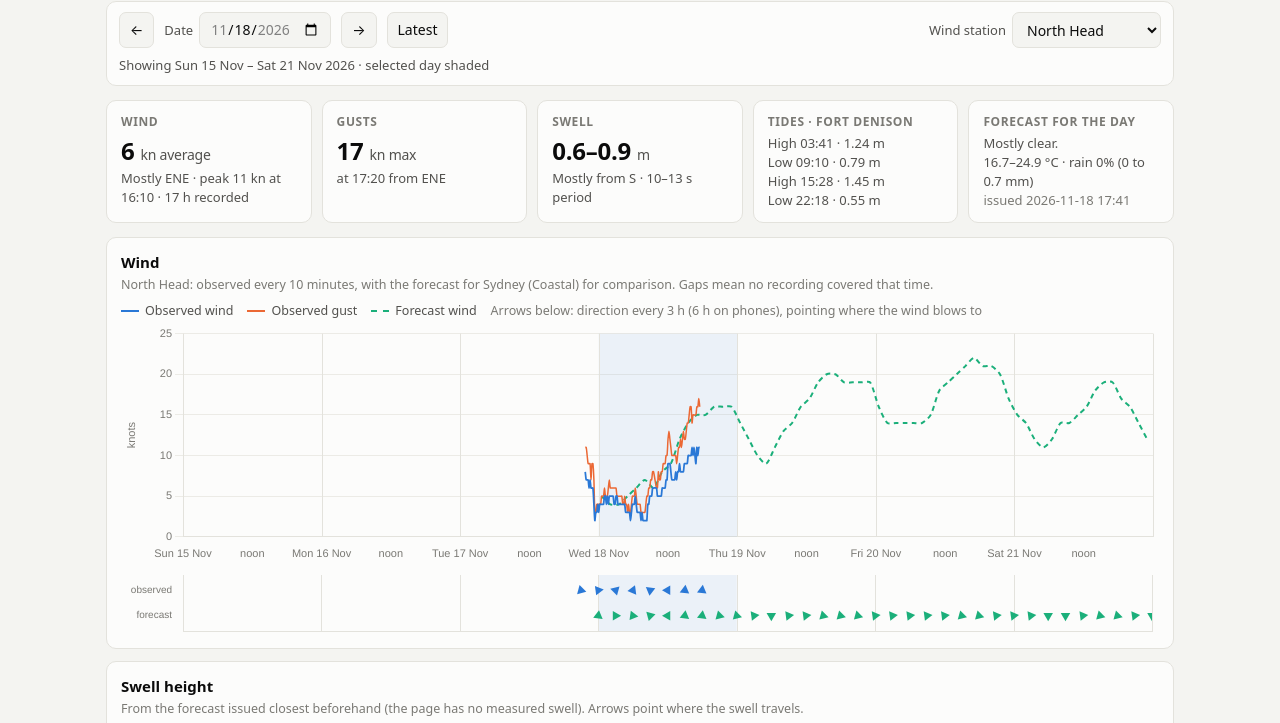
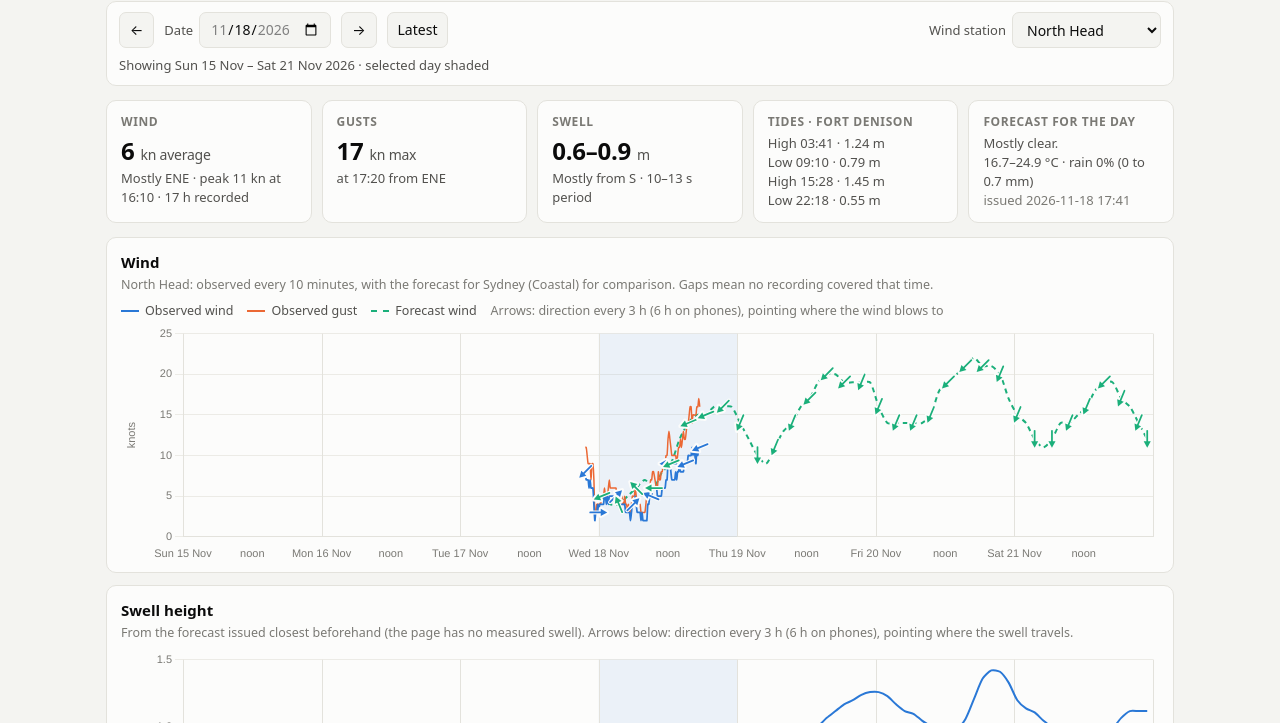
Before and after one commit to lucienalperstein/seabreeze-logger, a plain HTML site: page index.html in a window 1280 px wide. Shown: the part 65-788 px from the top of the page. Drawn offline with nearby package versions, Linux system fonts and the light colour scheme.

Commit message:
Adjust chart dimensions and update text descriptions

```diff
--- a/index.html
+++ b/index.html
@@ -91,7 +91,8 @@ button:focus-visible, input:focus-visible, select:focus-visible { outline: 2px s
 .sw.dash { border-top-style: dashed; }
 .chart { position: relative; height: 240px; }
 .chart.short { height: 150px; }
-.chart.dir { height: 74px; margin-top: 2px; }
+.chart.dir { height: 86px; margin-top: 2px; }
+.chart.dir.one { height: 50px; }
 .empty { display: none; position: absolute; inset: 0; align-items: center; justify-content: center; color: var(--text-muted); font-size: 13px; text-align: center; padding: 0 20px; }
 .chart.is-empty .empty { display: flex; }
 .chart.is-empty canvas { visibility: hidden; }
@@ -144,16 +145,16 @@ summary { cursor: pointer; font-size: 13px; color: var(--text-secondary); paddin
         <span><i class="sw" style="color:var(--series-1)"></i>Observed wind</span>
         <span><i class="sw" style="color:var(--series-2)"></i>Observed gust</span>
         <span><i class="sw dash" style="color:var(--series-3)"></i>Forecast wind</span>
-        <span class="muted">Arrows below: direction every 3 h (6 h on phones), pointing where the wind blows to</span>
+        <span class="muted">Arrows: direction every 3 h (6 h on phones), pointing where the wind blows to</span>
       </div>
       <div class="chart" id="wrap-wind"><canvas id="ch-wind" aria-label="Wind speed and gusts over seven days"></canvas><div class="empty">No wind recorded or forecast for these days.</div></div>
-      <div class="chart dir" id="wrap-dir"><canvas id="ch-dir" aria-label="Wind direction every three hours"></canvas><div class="empty">No direction data.</div></div>
     </section>
 
     <section class="panel">
       <h2>Swell height</h2>
-      <div class="note">From the forecast issued closest beforehand (the page has no measured swell). Arrows point where the swell travels.</div>
+      <div class="note">From the forecast issued closest beforehand (the page has no measured swell). Arrows below: direction every 3 h (6 h on phones), pointing where the swell travels.</div>
       <div class="chart" id="wrap-wave"><canvas id="ch-wave" aria-label="Swell height over seven days"></canvas><div class="empty">No swell data for these days.</div></div>
+      <div class="chart dir one" id="wrap-sdir"><canvas id="ch-sdir" aria-label="Swell direction every three hours"></canvas><div class="empty">No direction data.</div></div>
     </section>
 
     <section class="panel">
@@ -305,7 +306,33 @@ summary { cursor: pointer; font-size: 13px; color: var(--text-secondary); paddin
       ctx.beginPath(); ctx.moveTo(x, a.top); ctx.lineTo(x, a.bottom); ctx.stroke(); ctx.restore();
     }
   };
-  if (window.Chart) Chart.register(shadePlugin, crossPlugin);
+  // Draws a direction arrow (shaft + head) at chosen points of datasets that set _arrow.
+  var arrowPlugin = {
+    id: "arrows",
+    afterDatasetsDraw: function (chart) {
+      var ctx = chart.ctx, halo = css("--surface-1");
+      chart.data.datasets.forEach(function (ds, i) {
+        if (!ds._arrow) return;
+        var meta = chart.getDatasetMeta(i); if (meta.hidden) return;
+        var L = ds._arrowLen || 14, head = Math.max(4, L * 0.38);
+        meta.data.forEach(function (el, k) {
+          var d = ds._arrow(k); if (d == null) return;
+          ctx.save();
+          ctx.translate(el.x, el.y);
+          ctx.rotate((d + 180) * Math.PI / 180);   // from-direction -> pointing where it goes
+          ctx.lineCap = "round"; ctx.lineJoin = "round";
+          [[halo, 4], [ds._arrowColor, 1.75]].forEach(function (pass) {
+            ctx.strokeStyle = pass[0]; ctx.fillStyle = pass[0]; ctx.lineWidth = pass[1];
+            ctx.beginPath(); ctx.moveTo(0, L / 2); ctx.lineTo(0, -L / 2 + head * 0.6); ctx.stroke();
+            ctx.beginPath(); ctx.moveTo(0, -L / 2); ctx.lineTo(head * 0.55, -L / 2 + head); ctx.lineTo(-head * 0.55, -L / 2 + head); ctx.closePath();
+            if (pass[1] > 2) ctx.stroke(); else ctx.fill();
+          });
+          ctx.restore();
+        });
+      });
+    }
+  };
+  if (window.Chart) Chart.register(shadePlugin, crossPlugin, arrowPlugin);
 
   function baseOptions(min, max, ylabel, from, to, tipLabel) {
     var muted = css("--text-muted"), grid = css("--grid");
@@ -352,13 +379,20 @@ summary { cursor: pointer; font-size: 13px; color: var(--text-secondary); paddin
       }
     };
   }
-  function arrowStyle(points, every, getDir) {
+  function slotArrows(points, getDir, color) {
+    var step = (window.innerWidth < 640 ? 6 : 3) * HOUR, seen = {}, at = {};
+    points.forEach(function (p, k) {
+      var d = getDir(p); if (d == null) return;
+      var slot = Math.round(p.t / step);
+      if (seen[slot] == null || Math.abs(p.t - slot * step) < Math.abs(points[seen[slot]].t - slot * step)) seen[slot] = k;
+    });
+    Object.keys(seen).forEach(function (s) { at[seen[s]] = getDir(points[seen[s]]); });
+    return { _arrow: function (k) { return at[k] == null ? null : at[k]; }, _arrowColor: color, _arrowLen: window.innerWidth < 640 ? 13 : 17 };
+  }
+  function arrowStyle(points, every, getDir, color) {
     return {
-      pointStyle: "triangle",
-      pointRadius: function (c) { var p = points[c.dataIndex]; return p && c.dataIndex % every === 0 && getDir(p) != null ? 5 : 0; },
-      pointHoverRadius: 5,
-      pointRotation: function (c) { var p = points[c.dataIndex]; var d = p && getDir(p); return d == null ? 0 : d + 180; },
-      pointBorderWidth: 0
+      _arrow: function (k) { var p = points[k]; return p && k % every === 0 ? getDir(p) : null; },
+      _arrowColor: color, _arrowLen: window.innerWidth < 640 ? 11 : 15
     };
   }
   function line(label, pts, color, extra) {
@@ -389,11 +423,13 @@ summary { cursor: pointer; font-size: 13px; color: var(--text-secondary); paddin
     var c1 = css("--series-1"), c2 = css("--series-2"), c3 = css("--series-3");
     var obsW = obs.filter(function (r) { return r.w != null; });
     var windDs = [
-      line("Observed wind", obsW.map(function (r) { return { x: r.t, y: r.w }; }), c1, { borderWidth: 1.75 }),
+      line("Observed wind", obsW.map(function (r) { return { x: r.t, y: r.w }; }), c1,
+        Object.assign({ borderWidth: 1.75 }, slotArrows(obsW, function (r) { return deg(r.dir); }, c1))),
       line("Observed gust", obs.filter(function (r) { return r.g != null; }).map(function (r) { return { x: r.t, y: r.g }; }), c2,
         { borderWidth: 1.5 }),
       line("Forecast wind", fc.filter(function (r) { return r.w != null; }).map(function (r) { return { x: r.t, y: r.w }; }), c3,
-        { borderDash: [5, 4], spanGaps: 4 * HOUR })
+        Object.assign({ borderDash: [5, 4], spanGaps: 4 * HOUR },
+          slotArrows(fc.filter(function (r) { return r.w != null; }), function (r) { return deg(r.wdir); }, c3)))
     ];
     windDs[0]._src = obsW; windDs[2]._src = fc.filter(function (r) { return r.w != null; });
     draw("wind", { type: "line", data: { datasets: windDs },
@@ -412,36 +448,41 @@ summary { cursor: pointer; font-size: 13px; color: var(--text-secondary); paddin
       });
       return out.filter(function (p) { return p.x >= min && p.x <= max; });
     };
-    var dObs = every3(obsW, "dir"), dFc = every3(fc, "wdir");
     var arrows = function (label, pts, y, color) {
       return { label: label, data: pts.map(function (p) { return { x: p.x, y: y }; }), _src: pts, showLine: false,
-        pointStyle: "triangle", pointRadius: window.innerWidth < 640 ? 4 : 5.5, pointHoverRadius: 7, borderWidth: 0,
+        pointRadius: 0, pointHoverRadius: 0, pointHitRadius: 8, borderWidth: 0,
         backgroundColor: color, borderColor: color,
-        pointRotation: pts.map(function (p) { return p.d + 180; }) };
+        _arrow: function (k) { return pts[k] ? pts[k].d : null; }, _arrowColor: color,
+        _arrowLen: window.innerWidth < 640 ? 12 : 17 };
     };
-    var dirOpts = baseOptions(min, max, "", sel, sel + DAY, function (it) {
-      return " " + it.dataset.label + ": from " + it.dataset._src[it.dataIndex].dir;
-    });
-    dirOpts.scales.x.ticks.display = false;
-    dirOpts.scales.y = { min: -0.6, max: 1.6, grid: { display: false }, border: { display: false },
-      afterFit: function (ax) { ax.width = 62; },
-      afterBuildTicks: function (ax) { ax.ticks = [{ value: 0 }, { value: 1 }]; },
-      ticks: { color: css("--text-muted"), font: { size: 10 }, callback: function (v) { return v === 1 ? "observed" : v === 0 ? "forecast" : ""; } } };
-    dirOpts.interaction = { mode: "nearest", intersect: true };
-    draw("dir", { type: "scatter", data: { datasets: [arrows("Observed wind", dObs, 1, c1), arrows("Forecast wind", dFc, 0, c3)] },
-      options: dirOpts }, dObs.length + dFc.length > 0);
+    var strip = function (key, rows) {
+      var o = baseOptions(min, max, "", sel, sel + DAY, function (it) {
+        return " " + it.dataset.label + ": from " + it.dataset._src[it.dataIndex].dir;
+      });
+      var names = {}; rows.forEach(function (r) { names[r[2]] = r[4]; });
+      o.scales.x.ticks.display = false;
+      o.scales.y = { min: -0.7, max: rows.length - 0.3, grid: { display: false }, border: { display: false },
+        afterFit: function (ax) { ax.width = 62; },
+        afterBuildTicks: function (ax) { ax.ticks = rows.map(function (r) { return { value: r[2] }; }); },
+        ticks: { color: css("--text-muted"), font: { size: 10 }, callback: function (v) { return names[v] || ""; } } };
+      o.interaction = { mode: "nearest", intersect: true };
+      draw(key, { type: "scatter", data: { datasets: rows.map(function (r) { return arrows(r[0], r[1], r[2], r[3]); }) }, options: o },
+        rows.some(function (r) { return r[1].length > 0; }));
+    };
+
     $("wind-note").textContent = state.station + ": observed every 10 minutes, with the forecast for Sydney (Coastal) for comparison. Gaps mean no recording covered that time.";
 
     // swell
     var fw = fc.filter(function (r) { return r.h != null; });
     var waveDs = [line("Swell height", fw.map(function (r) { return { x: r.t, y: r.h }; }), c1,
-      Object.assign(arrowStyle(fw, 2, function (r) { return deg(r.hdir); }), { spanGaps: 4 * HOUR }))];
+      { spanGaps: 4 * HOUR })];
     waveDs[0]._src = fw;
     draw("wave", { type: "line", data: { datasets: waveDs },
       options: baseOptions(min, max, "metres", sel, sel + DAY, function (it) {
         var p = it.dataset._src[it.dataIndex];
         return " " + it.parsed.y.toFixed(2) + " m from " + p.hdir + ", " + (p.p != null ? p.p + " s" : "");
       }) }, fw.length > 0);
+    strip("sdir", [["Swell", every3(fw, "hdir"), 0, c1, "direction"]]);
     var fp = fc.filter(function (r) { return r.p != null; });
     draw("period", { type: "line", data: { datasets: [line("Swell period", fp.map(function (r) { return { x: r.t, y: r.p }; }), c1, { spanGaps: 4 * HOUR })] },
       options: baseOptions(min, max, "seconds", sel, sel + DAY, function (it) { return " " + it.parsed.y + " s"; }) }, fp.length > 0);
```
